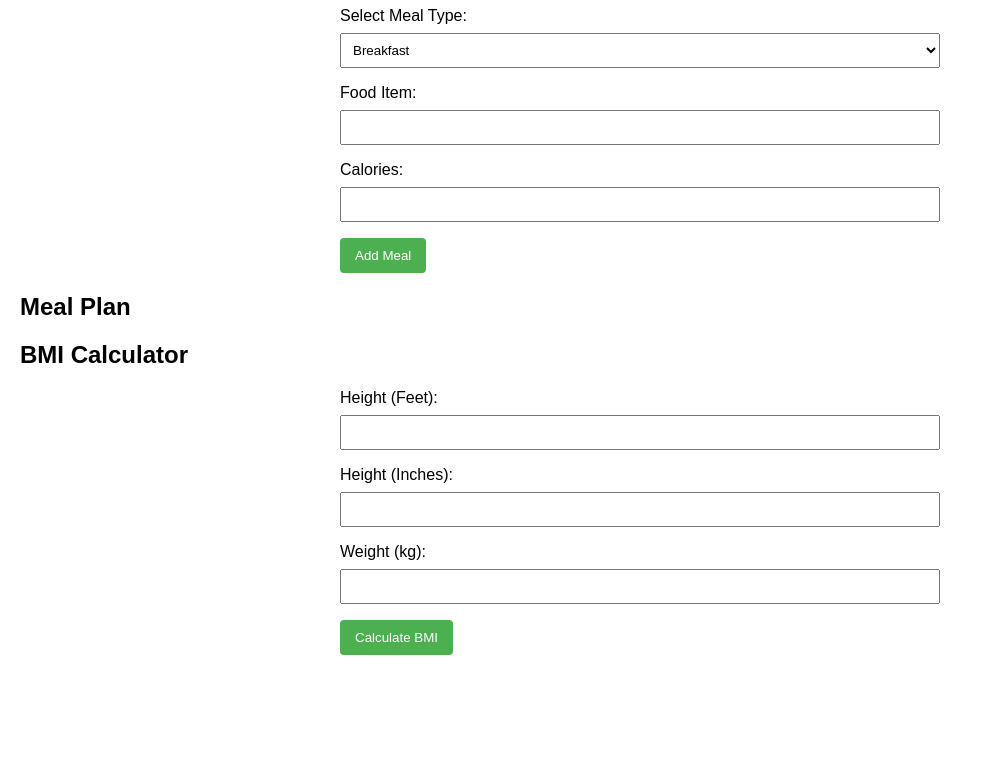
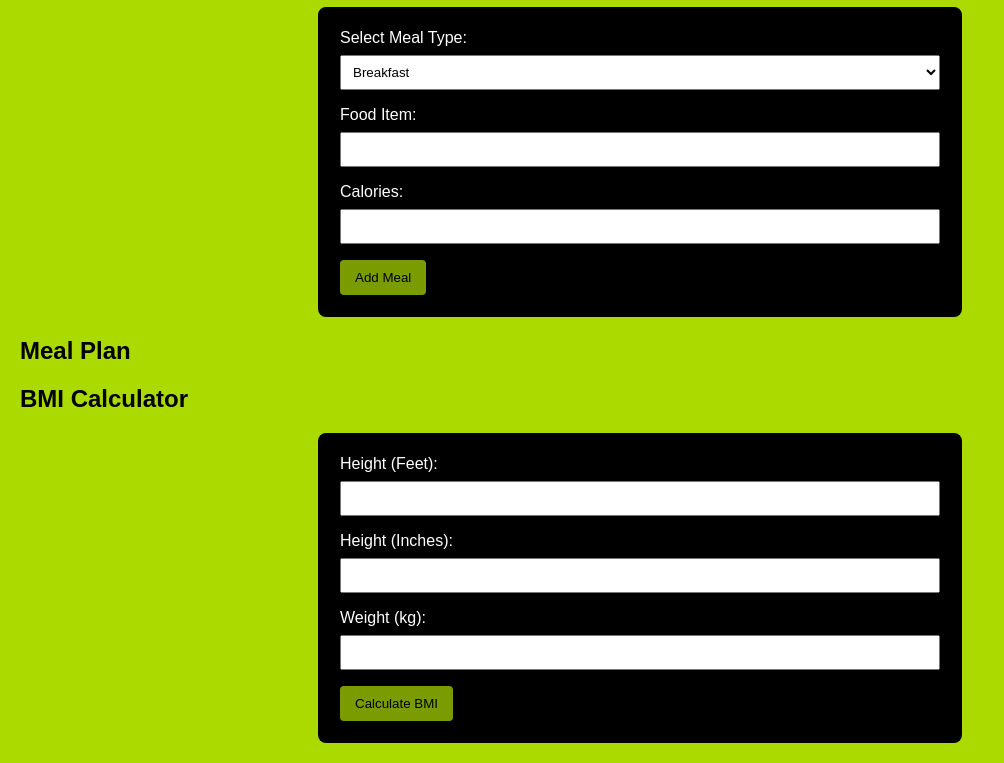
Before and after one commit to Musa-codelib/Diet-planner, a plain HTML site: page index.html in a window 1280 px wide. Shown: the part 73-836 px from the top of the page, without its empty margins (0-1004 px from the left). Before the commit the page ends 800 px from the top, so only its background shows below. Drawn offline with Linux system fonts and the light colour scheme.

Commit message:
Updated .css

```diff
--- a/styles.css
+++ b/styles.css
@@ -1,6 +1,8 @@
 body {
     font-family: Arial, sans-serif;
     margin: 20px;
+    background-color: rgb(171, 218, 0); /* Fluorescent Green */
+    color: #000000; /* Black */
 }
 
 h1 {
@@ -8,6 +10,16 @@ h1 {
 }
 
 form {
+    max-width: 600px;
+    margin: 20px auto;
+}
+
+#dietForm, #bmiForm {
+    background-color: #000000; /* Black background color */
+    color: white;
+    border: 2px solid #000000; /* Black border */
+    padding: 20px;
+    border-radius: 8px;
     max-width: 600px;
     margin: 20px auto;
 }
@@ -25,8 +37,8 @@ input, select {
 }
 
 button {
-    background-color: #4CAF50;
-    color: white;
+    background-color: rgb(122, 156, 0);
+    color: rgb(0, 0, 0);
     padding: 10px 15px;
     border: none;
     border-radius: 4px;
@@ -34,5 +46,5 @@ button {
 }
 
 button:hover {
-    background-color: #45a049;
+    background-color: #bbca68;
 }
```
